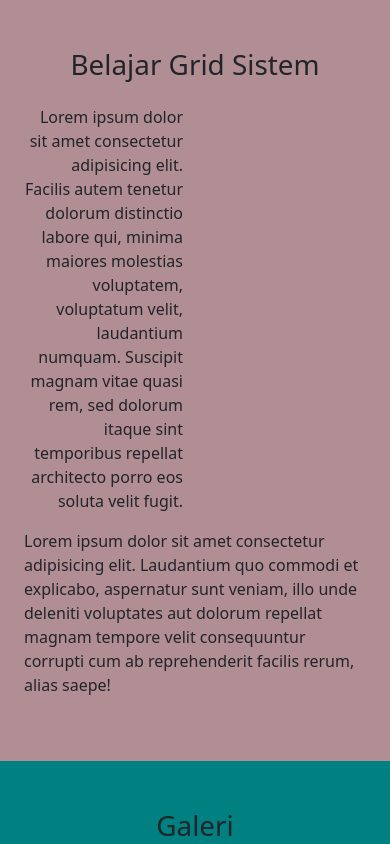
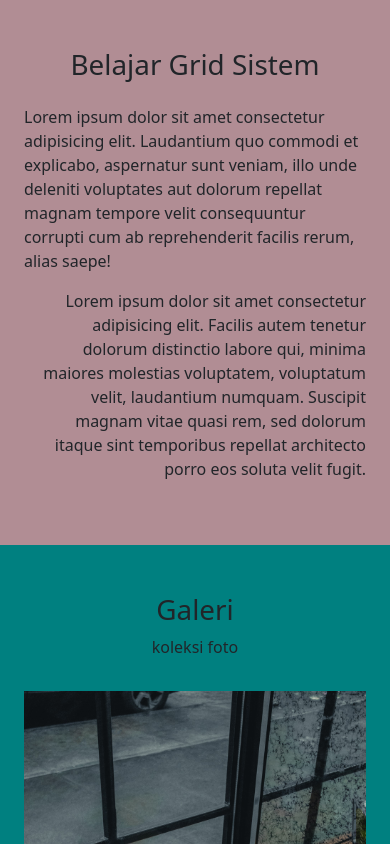
Before and after one commit to Soe-Hok-Gie/grid-sistem, a React (Create React App) app: page / in a window 390 px wide. Shown: the top 844 px of the page. Built offline with nearby package versions, Linux system fonts and the light colour scheme.

Commit message:
membuat responsiv versi mobile pada navbar dan menambahkan order-2 diujung supaya paragraf yg kedua ditampilkan paling atas

```diff
--- a/src/components/Navbar.jsx
+++ b/src/components/Navbar.jsx
@@ -10,7 +10,7 @@ const Navbar = () => {
           </div>
         </div>
         <div className="row mt-3">
-          <div className="col-6 text-end">
+          <div className="col-md-6 text-end order-2">
             <p>
               Lorem ipsum dolor sit amet consectetur adipisicing elit. Facilis autem tenetur dolorum distinctio labore qui, minima maiores molestias voluptatem, voluptatum velit, laudantium numquam. Suscipit magnam vitae quasi rem, sed
               dolorum itaque sint temporibus repellat architecto porro eos soluta velit fugit.
```
